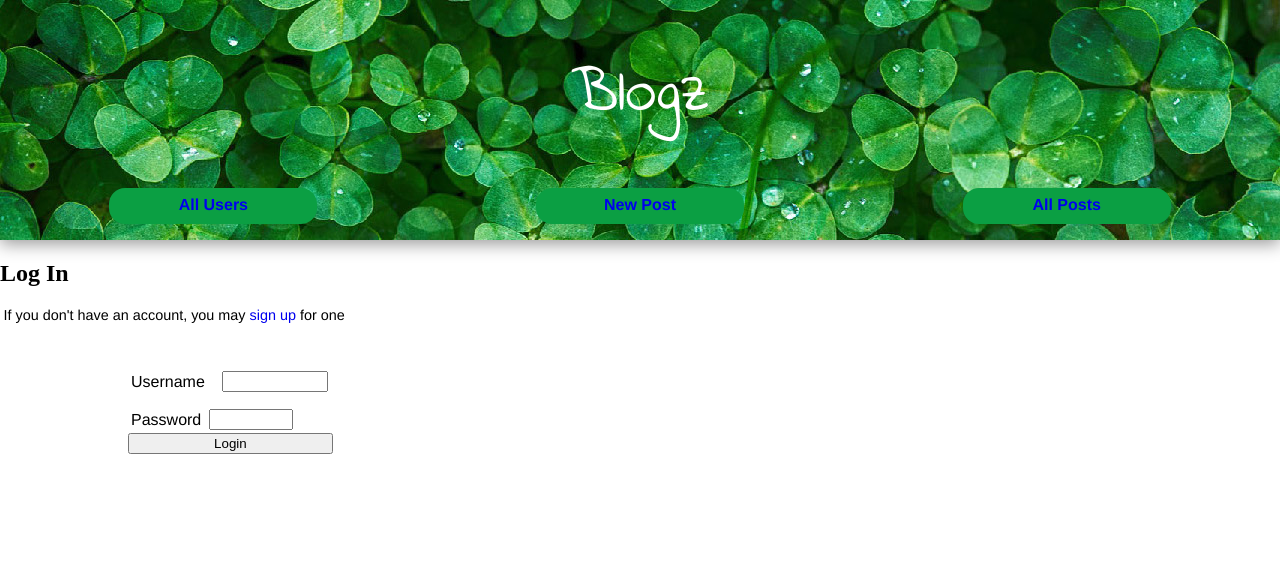
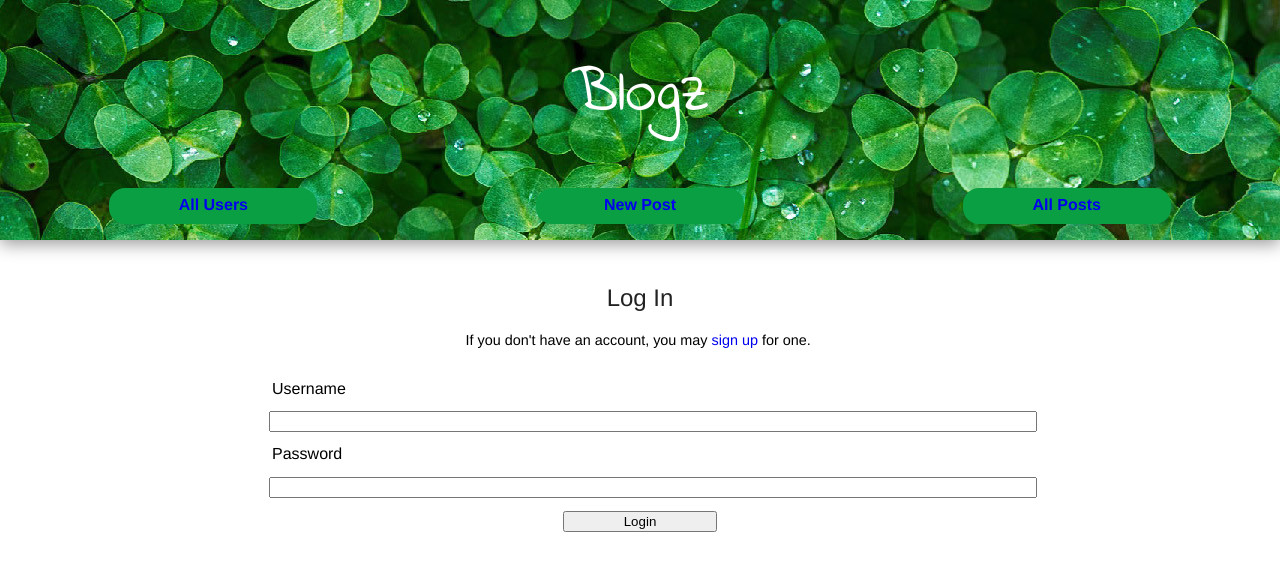
Before and after one commit to Wraenna/blogz, a Flask app: page /login in a window 1280 px wide. Shown: the part 32-603 px from the top of the page. Run offline with Flask 2, Linux system fonts and the light colour scheme.

Commit message:
Finished styling for login/signup/newpost forms.

```diff
--- a/main.py
+++ b/main.py
@@ -169,7 +169,7 @@ def blog():
     # If it finds the user query parameter, it renders only posts from that author
     if user_id:
         # Pull in only posts made by the user matching the user id
-        posts = Post.query.filter_by(owner_id=user_id).all()
+        posts = Post.query.filter_by(owner_id=user_id).order_by(Post.pub_date.desc()).all()
         # Render the template with the list of posts to iterate over
         if len(posts) == 0:
             return render_template("singleUser.html", title="No Posts Yet", posts=posts)
--- a/static/css/style.css
+++ b/static/css/style.css
@@ -7,7 +7,7 @@ body {
   background-color: #FFFFFF;
 }
 
-#page_title {
+#page_title, h2 {
   color: #222222;
   font: 1.5em "Helvetica Neue", sans-serif;
   font-weight: 400;
@@ -33,35 +33,39 @@ body {
 }
 
 form {
-  padding: 2em;;
+  padding: 2em;
   margin: 0 auto;
-  width: 80%;
+  width: 60%;
   font: 1em "Helvetica Neue", sans-serif;
   font-weight: 200;
 }
 
+label {
+  width: 100%;
+  margin: 1em;
+}
+
 input[type=text] {
-  margin: 0 auto;
-  width: 50%;
   margin: 1em;
+  width: 100%;
 
 }
 
 textarea {
   width: 100%;
-  margin-left: 0em;
-  margin-right: 5em;
-  margin-top: 0.5em;
-  margin-bottom: 0.5em;
+  margin: 1em;
 }
 
 input[type=password] {
-  margin: 0 auto;
-  width: 40%;
+  margin: 1em;
+  width: 100%;
 
 }
 
 input[type=submit] {
+  margin: 0 auto;
+  text-align: center;
+  display: block;
   width: 20%;
 }
 
@@ -167,3 +171,7 @@ p {
   font: 0.75em "Helvetica Neue", sans-serif;
 
 }
+
+#login-page {
+  text-align: center;
+}
--- a/templates/login.html
+++ b/templates/login.html
@@ -2,22 +2,12 @@
 {% include "partials/navigation.html" %}
 {% block content %}
 <h2>Log In</h2>
-<p>If you don't have an account, you may <a href="/signup">sign up</a> for one</p>
+<p id="login-page">If you don't have an account, you may <a href="/signup">sign up</a> for one.</p>
 <form action="/login" method="post">
-    <table>
-        <tr>
-            <td><label for="username">Username</label></td>
-            <td>
-                <input name="username" type="text" value="{{ username }}">
-            </td>
-        </tr>
-        <tr>
-            <td><label for="password">Password</label></td>
-            <td>
-                <input name="password" type="password">
-            </td>
-        </tr>
-    </table>
-    <input type="submit" value="Login">
+  <label for="username">Username</label>
+  <input name="username" type="text" value="{{ username }}">
+  <label for="password">Password</label>
+  <input name="password" type="password">
+  <input type="submit" value="Login">
 </form>
 {% endblock %}
```
Also changed, not shown: templates/signup.html (+8 -22 lines).
